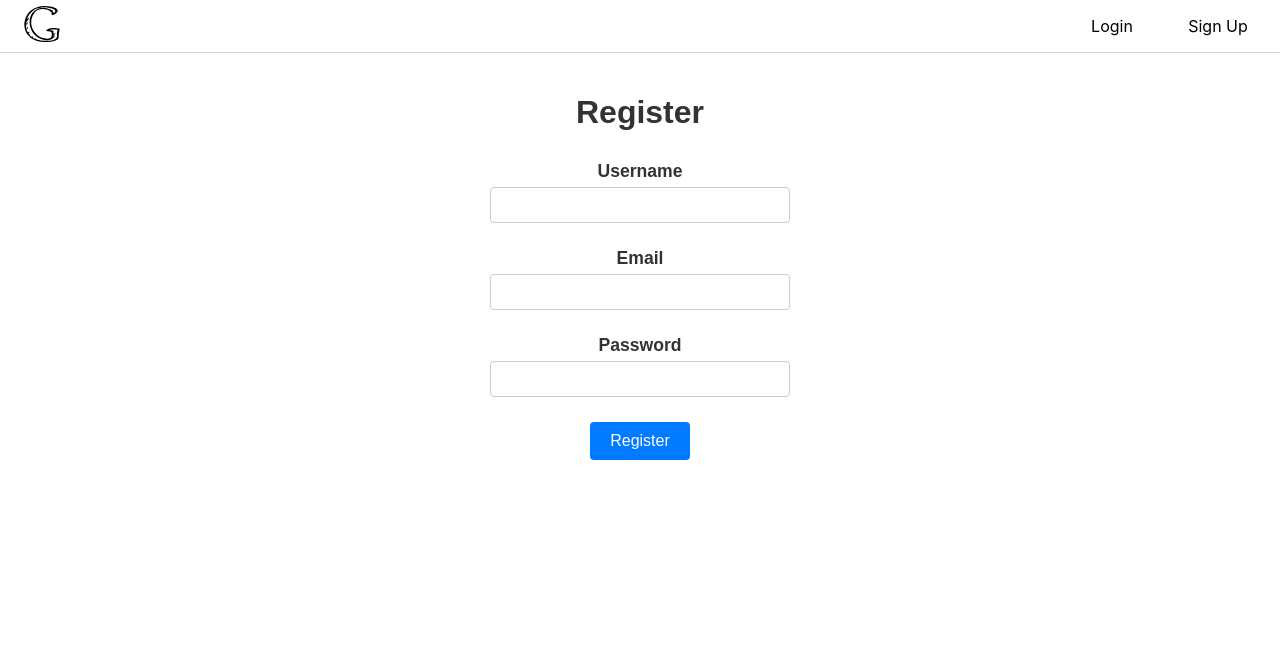
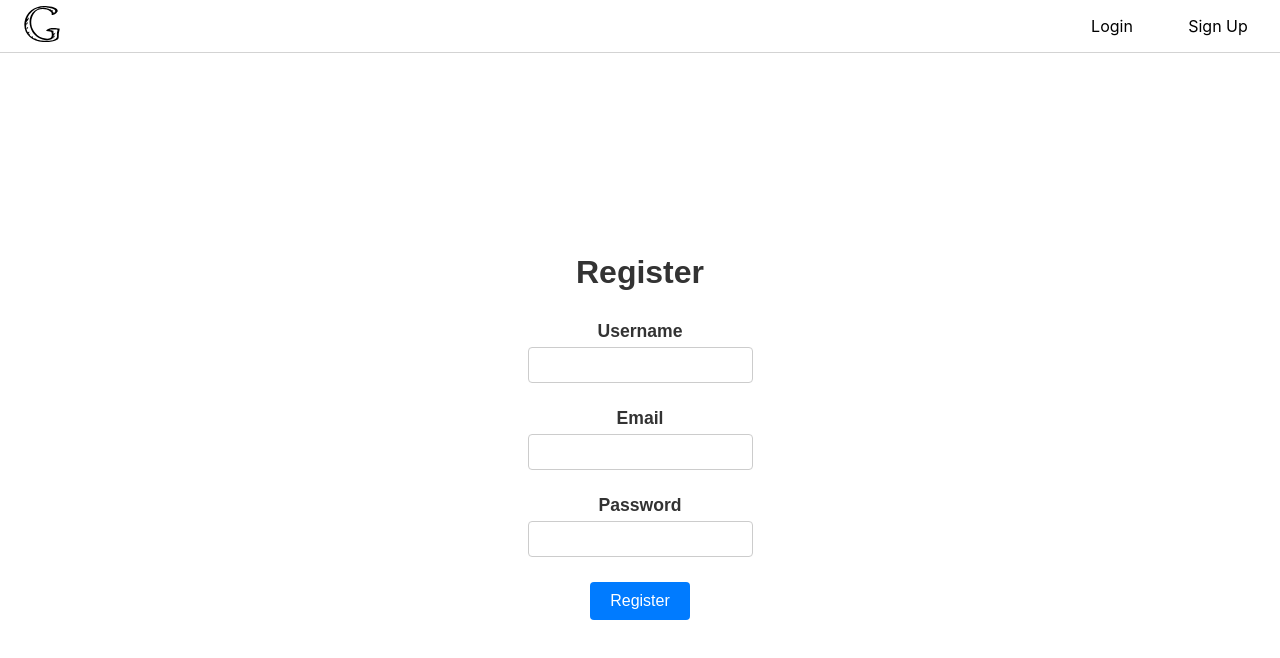
Before and after one commit to AVIRENI-CHANDAN/in-scene-ad-replacement, a React (Create React App) app in the folder frontend/: page /signup in a window 1280 px wide. Shown: the top 658 px of the page. Built offline with nearby package versions, Linux system fonts and the light colour scheme.

Commit message:
Registration form placement update in the page

```diff
--- a/frontend/src/components/RegistrationPage/RegistrationPage.module.scss
+++ b/frontend/src/components/RegistrationPage/RegistrationPage.module.scss
@@ -3,6 +3,11 @@
     font-family: Arial, sans-serif;
     color: #333;
     text-align: center;
+    display: flex;
+    flex-flow: column nowrap;
+    justify-content: center;
+    align-items: center;
+    height: 100%;
 
     h1 {
         font-size: 2em;
```
